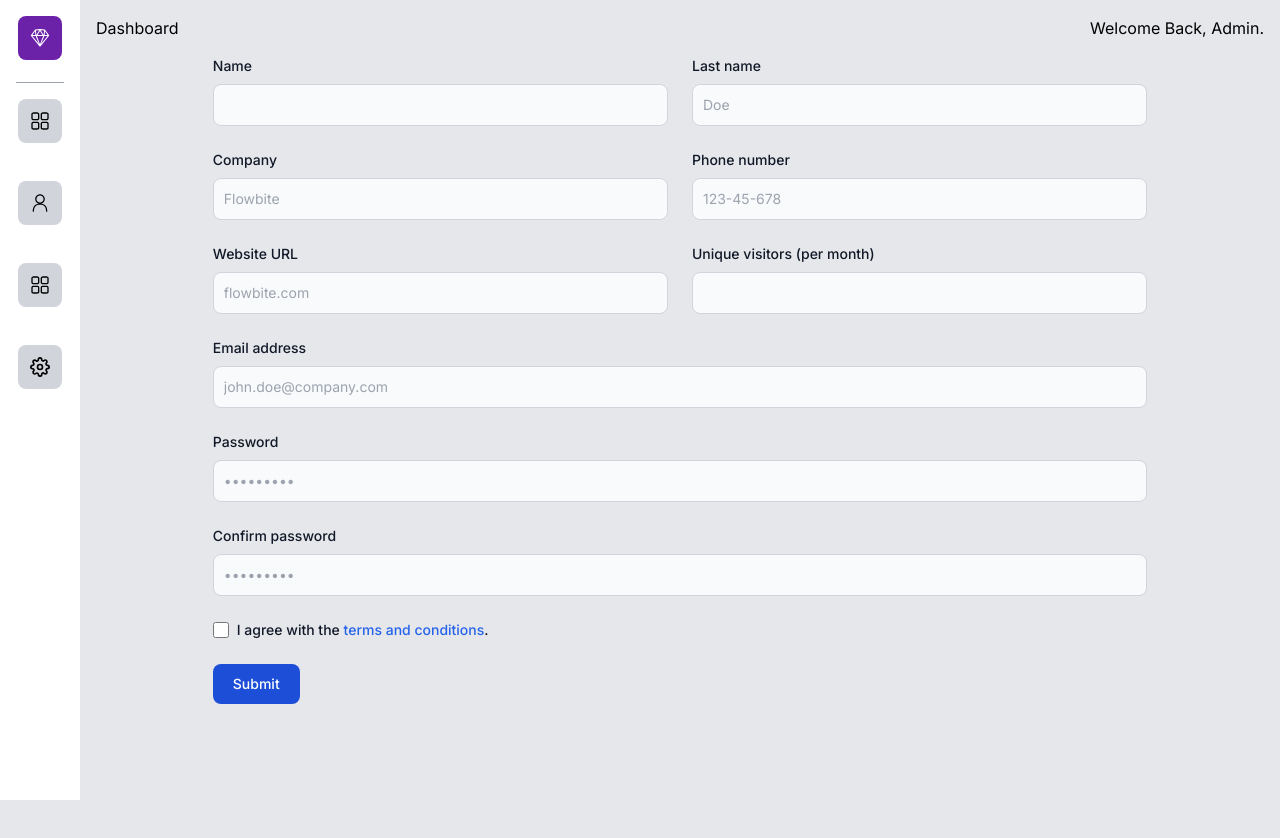
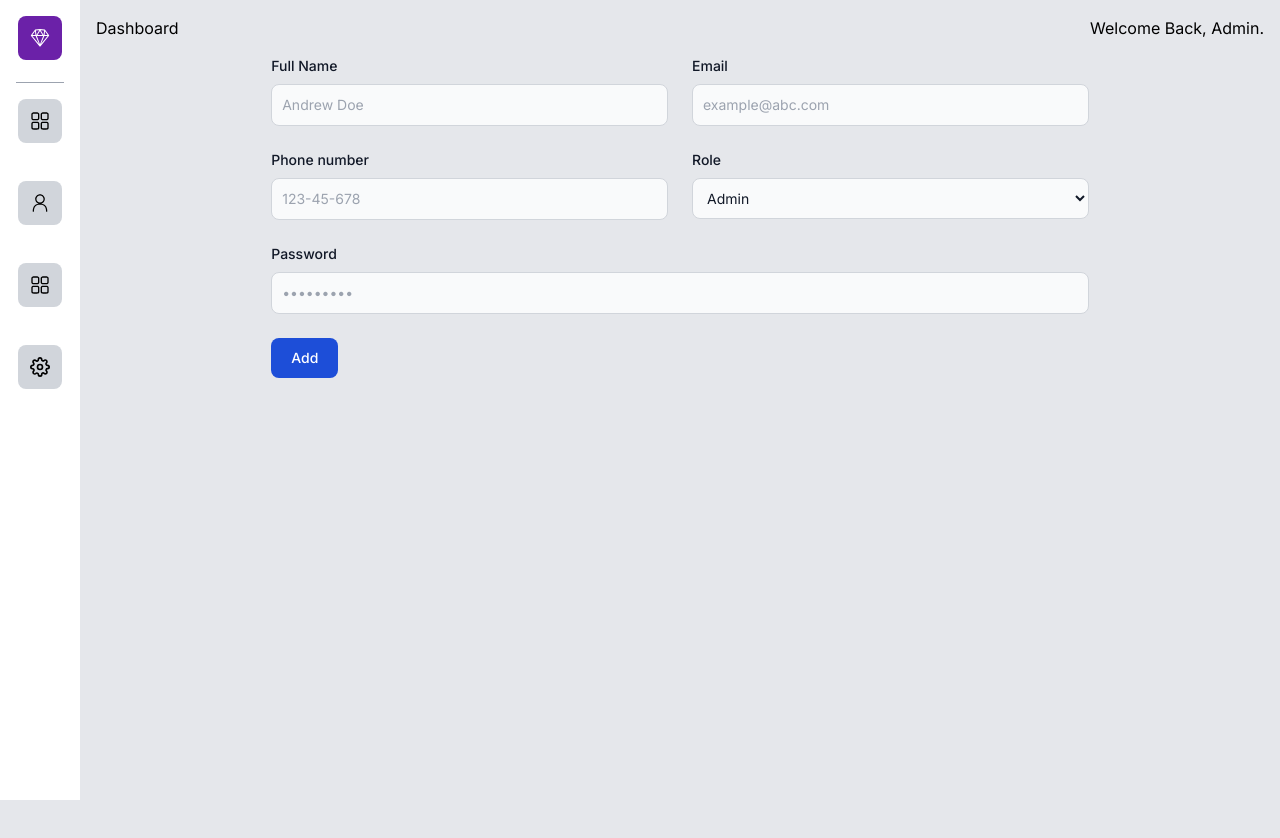
Before and after one commit to Nitin-Mharanur/rasonix-website, a Next.js app: page /dashboard/users/add in a window 1280 px wide. Built offline with nearby package versions, Linux system fonts and the light colour scheme.

Commit message:
some changes

```diff
--- a/app/(admin)/dashboard/users/add/page.jsx
+++ b/app/(admin)/dashboard/users/add/page.jsx
@@ -1,23 +1,36 @@
-import React from "react";
+"use client";
+import React, { useState } from "react";
 
 function page() {
+  const [detail, setDetails] = useState({});
+  async function handleSubmit(e) {
+    e.preventDefault();
+    const res = await fetch("http://127.0.0.1:8000/api/user/add", {
+      method: "POST",
+      headers: {
+        "Content-Type": "application/json",
+      },
+      body: JSON.stringify({ ...detail }),
+    }).then((res) => res.json());
+  }
   return (
     <div className="w-full p-4 h-screen flex justify-center">
-      <form className="w-[80%]">
+      <form className="w-[70%]" onSubmit={(e) => handleSubmit(e)}>
         <div className="grid gap-6 mb-6 md:grid-cols-2">
           <div>
             <label
               for="Name"
               className="block mb-2 text-sm font-medium text-gray-900 dark:text-white"
             >
-              Name
+              Full Name
             </label>
             <input
               type="text"
               id="name"
+              name="name"
               className="bg-gray-50 border border-gray-300 text-gray-900 text-sm rounded-lg focus:ring-blue-500 focus:border-blue-500 block w-full p-2.5 dark:bg-gray-700 dark:border-gray-600 dark:placeholder-gray-400 dark:text-white dark:focus:ring-blue-500 dark:focus:border-blue-500"
-              placeholder=""
-              required
+              placeholder="Andrew Doe"
+              onInput={(e) => setDetails({ ...detail, name: e.target.value })}
             />
           </div>
           <div>
@@ -25,34 +38,21 @@ function page() {
               for="email"
               className="block mb-2 text-sm font-medium text-gray-900 dark:text-white"
             >
-              Last name
+              Email
             </label>
             <input
               type="text"
-              id="last_name"
+              id="email"
+              name="email"
               className="bg-gray-50 border border-gray-300 text-gray-900 text-sm rounded-lg focus:ring-blue-500 focus:border-blue-500 block w-full p-2.5 dark:bg-gray-700 dark:border-gray-600 dark:placeholder-gray-400 dark:text-white dark:focus:ring-blue-500 dark:focus:border-blue-500"
-              placeholder="Doe"
-              required
+              placeholder="example@abc.com"
+              onInput={(e) => setDetails({ ...detail, email: e.target.value })}
             />
           </div>
+
           <div>
             <label
-              for="company"
-              className="block mb-2 text-sm font-medium text-gray-900 dark:text-white"
-            >
-              Company
-            </label>
-            <input
-              type="text"
-              id="company"
-              className="bg-gray-50 border border-gray-300 text-gray-900 text-sm rounded-lg focus:ring-blue-500 focus:border-blue-500 block w-full p-2.5 dark:bg-gray-700 dark:border-gray-600 dark:placeholder-gray-400 dark:text-white dark:focus:ring-blue-500 dark:focus:border-blue-500"
-              placeholder="Flowbite"
-              required
-            />
-          </div>
-          <div>
-            <label
-              for="phone"
+              for="phone_no"
               className="block mb-2 text-sm font-medium text-gray-900 dark:text-white"
             >
               Phone number
@@ -60,58 +60,36 @@ function page() {
             <input
               type="tel"
               id="phone"
+              name="phone_no"
               className="bg-gray-50 border border-gray-300 text-gray-900 text-sm rounded-lg focus:ring-blue-500 focus:border-blue-500 block w-full p-2.5 dark:bg-gray-700 dark:border-gray-600 dark:placeholder-gray-400 dark:text-white dark:focus:ring-blue-500 dark:focus:border-blue-500"
               placeholder="123-45-678"
-              pattern="[0-9]{3}-[0-9]{2}-[0-9]{3}"
-              required
+              // pattern="[0-9]{3}-[0-9]{2}-[0-9]{3}"
+              onInput={(e) =>
+                setDetails({ ...detail, phone_no: e.target.value })
+              }
             />
           </div>
           <div>
             <label
-              for="website"
+              for="role"
               className="block mb-2 text-sm font-medium text-gray-900 dark:text-white"
             >
-              Website URL
+              Role
             </label>
-            <input
-              type="url"
-              id="website"
+            <select
+              type="text"
+              id="company"
+              name="role"
               className="bg-gray-50 border border-gray-300 text-gray-900 text-sm rounded-lg focus:ring-blue-500 focus:border-blue-500 block w-full p-2.5 dark:bg-gray-700 dark:border-gray-600 dark:placeholder-gray-400 dark:text-white dark:focus:ring-blue-500 dark:focus:border-blue-500"
-              placeholder="flowbite.com"
-              required
-            />
-          </div>
-          <div>
-            <label
-              for="visitors"
-              className="block mb-2 text-sm font-medium text-gray-900 dark:text-white"
+              onChange={(e) => setDetails({ ...detail, role: e.target.value })}
             >
-              Unique visitors (per month)
-            </label>
-            <input
-              type="number"
-              id="visitors"
-              className="bg-gray-50 border border-gray-300 text-gray-900 text-sm rounded-lg focus:ring-blue-500 focus:border-blue-500 block w-full p-2.5 dark:bg-gray-700 dark:border-gray-600 dark:placeholder-gray-400 dark:text-white dark:focus:ring-blue-500 dark:focus:border-blue-500"
-              placeholder=""
-              required
-            />
+              <option value="admin">Admin</option>
+              <option value="editor">Editor</option>
+              <option value="user">User</option>
+            </select>
           </div>
         </div>
-        <div className="mb-6">
-          <label
-            for="email"
-            className="block mb-2 text-sm font-medium text-gray-900 dark:text-white"
-          >
-            Email address
-          </label>
-          <input
-            type="email"
-            id="email"
-            className="bg-gray-50 border border-gray-300 text-gray-900 text-sm rounded-lg focus:ring-blue-500 focus:border-blue-500 block w-full p-2.5 dark:bg-gray-700 dark:border-gray-600 dark:placeholder-gray-400 dark:text-white dark:focus:ring-blue-500 dark:focus:border-blue-500"
-            placeholder="john.doe@company.com"
-            required
-          />
-        </div>
+
         <div className="mb-6">
           <label
             for="password"
@@ -122,55 +100,18 @@ function page() {
           <input
             type="password"
             id="password"
+            name="password"
             className="bg-gray-50 border border-gray-300 text-gray-900 text-sm rounded-lg focus:ring-blue-500 focus:border-blue-500 block w-full p-2.5 dark:bg-gray-700 dark:border-gray-600 dark:placeholder-gray-400 dark:text-white dark:focus:ring-blue-500 dark:focus:border-blue-500"
             placeholder="•••••••••"
-            required
+            onInput={(e) => setDetails({ ...detail, password: e.target.value })}
           />
         </div>
-        <div className="mb-6">
-          <label
-            for="confirm_password"
-            className="block mb-2 text-sm font-medium text-gray-900 dark:text-white"
-          >
-            Confirm password
-          </label>
-          <input
-            type="password"
-            id="confirm_password"
-            className="bg-gray-50 border border-gray-300 text-gray-900 text-sm rounded-lg focus:ring-blue-500 focus:border-blue-500 block w-full p-2.5 dark:bg-gray-700 dark:border-gray-600 dark:placeholder-gray-400 dark:text-white dark:focus:ring-blue-500 dark:focus:border-blue-500"
-            placeholder="•••••••••"
-            required
-          />
-        </div>
-        <div className="flex items-start mb-6">
-          <div className="flex items-center h-5">
-            <input
-              id="remember"
-              type="checkbox"
-              value=""
-              className="w-4 h-4 border border-gray-300 rounded bg-gray-50 focus:ring-3 focus:ring-blue-300 dark:bg-gray-700 dark:border-gray-600 dark:focus:ring-blue-600 dark:ring-offset-gray-800"
-              required
-            />
-          </div>
-          <label
-            for="remember"
-            className="ml-2 text-sm font-medium text-gray-900 dark:text-gray-300"
-          >
-            I agree with the{" "}
-            <a
-              href="#"
-              className="text-blue-600 hover:underline dark:text-blue-500"
-            >
-              terms and conditions
-            </a>
-            .
-          </label>
-        </div>
+
         <button
           type="submit"
           className="text-white bg-blue-700 hover:bg-blue-800 focus:ring-4 focus:outline-none focus:ring-blue-300 font-medium rounded-lg text-sm w-full sm:w-auto px-5 py-2.5 text-center dark:bg-blue-600 dark:hover:bg-blue-700 dark:focus:ring-blue-800"
         >
-          Submit
+          Add
         </button>
       </form>
     </div>
```
